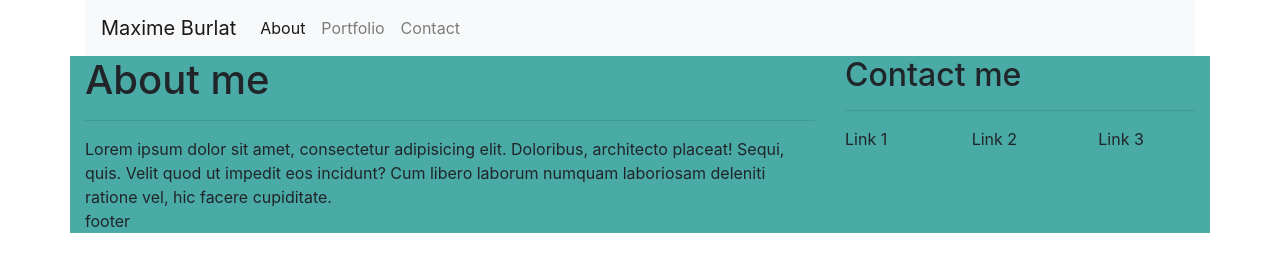
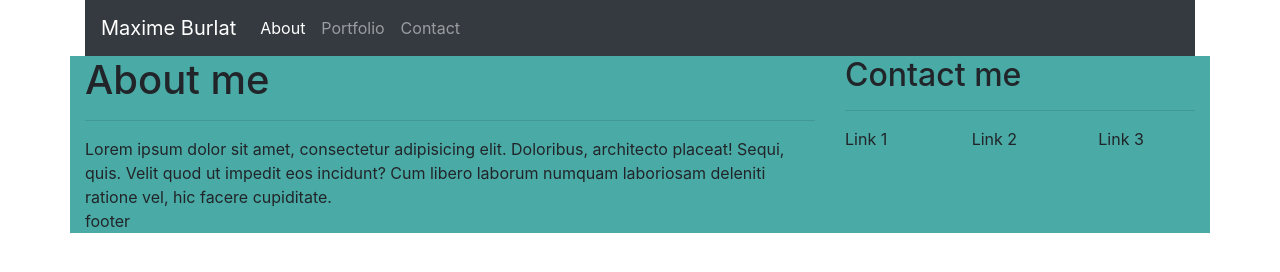
Before and after one commit to Carglass/Bootstrap-Portfolio, a plain HTML site: page index.html in a window 1280 px wide. Drawn offline with nearby package versions, Linux system fonts and the light colour scheme; a script that the page names is missing.

Commit message:
navbar a little improved

```diff
--- a/index.html
+++ b/index.html
@@ -12,14 +12,17 @@
 </head>
 <body>
     <div class="container">
-        <nav class="navbar navbar-expand-lg navbar-light bg-light justify-content-between">
+        <nav class="navbar navbar-expand-lg navbar-dark bg-dark">
             <div class="navbar-brand">
                 Maxime Burlat
             </div>
-            <div class="collapse navbar-collapse" id="navbarSupportedContent">
-                <ul class="navbar-nav mr-auto">
+            <button class="navbar-toggler" type="button" data-toggle="collapse" data-target="#navbarNav" aria-controls="navbarNav" aria-expanded="false" aria-label="Toggle navigation">
+                    <span class="navbar-toggler-icon"></span>
+            </button>
+            <div class="collapse navbar-collapse" id="navbarNav">
+                <ul class="navbar-nav">
                     <li class="nav-item active">
-                    <a class="nav-link" href="#">About</a>
+                    <a class="nav-link" href="#">About<span class="sr-only">(current)</span></a>
                     </li>
                     <li class="nav-item">
                     <a class="nav-link" href="#">Portfolio</a>
```
